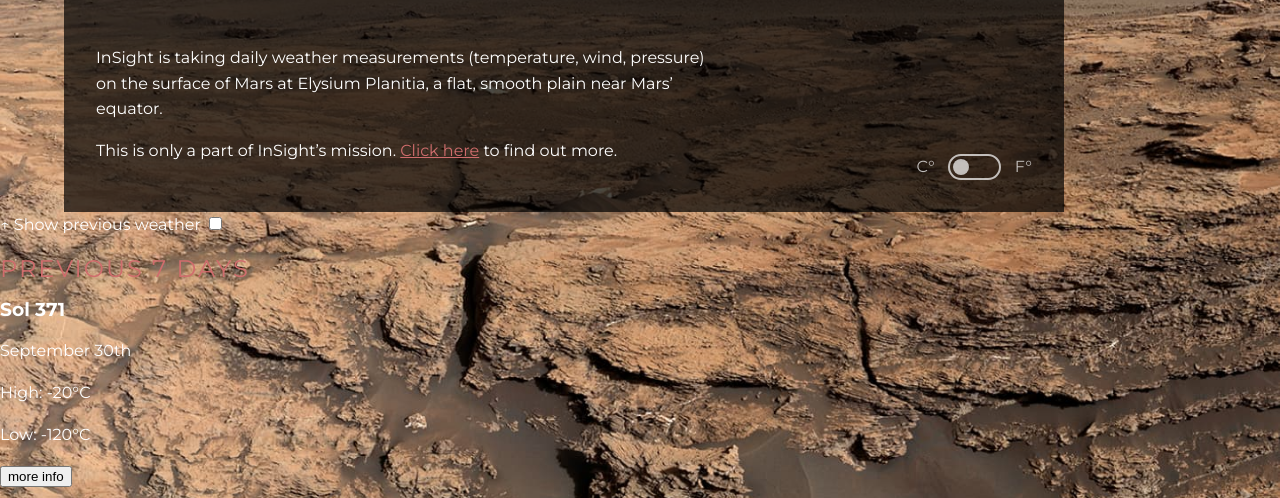
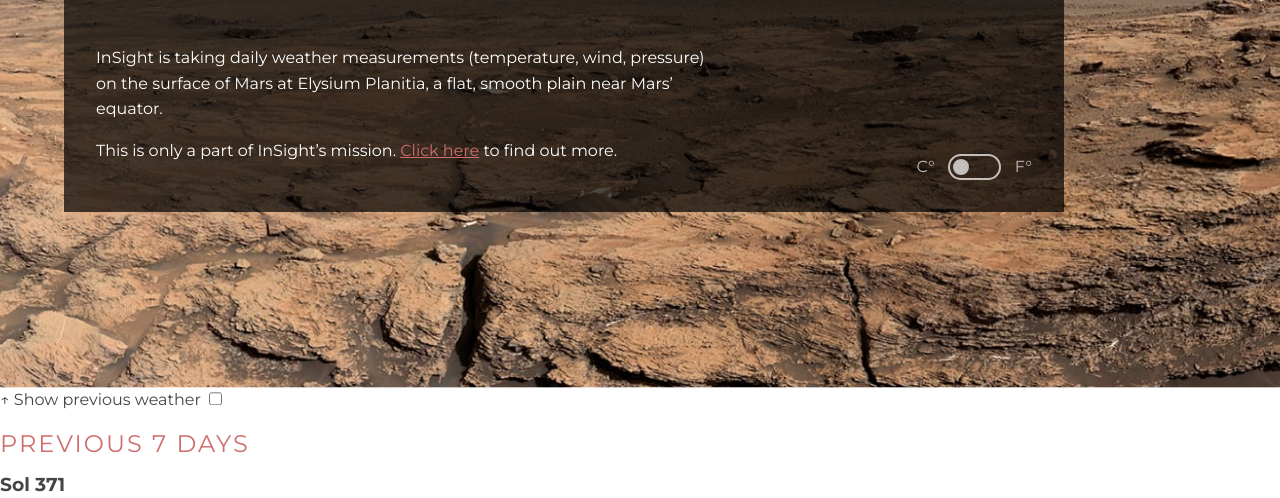
Before and after one commit to kaelif/mars-weather-app, a plain HTML site: page index.html in a window 1280 px wide. Shown: the part 302-800 px from the top of the page. Drawn offline with Linux system fonts and the light colour scheme.

Commit message:
added 'previous days' section

```diff
--- a/css/main.scss
+++ b/css/main.scss
@@ -197,3 +197,12 @@ a {
 :checked ~ .unit__toggle::after {
     margin-left: 3px
 }
+
+.previous-weather {
+    background: var(--clr-light);
+    color: var(--clr-dark);
+    position: absolute;
+    bottom: 0;
+    width: 100%;
+    transform: translateY(60%)
+}
```
Also changed, not shown: css/main.css, 1 other file.
